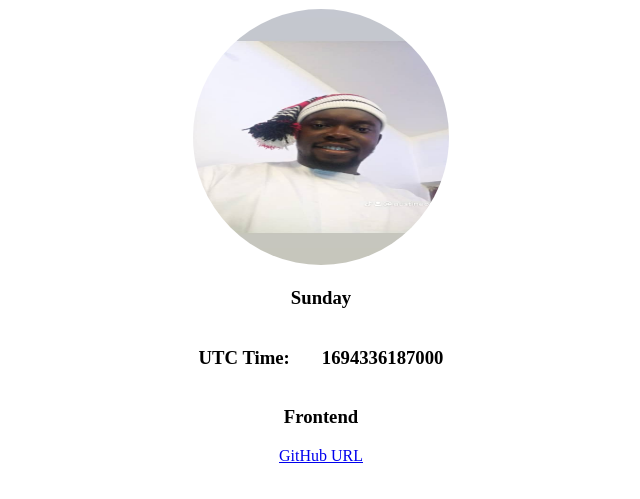
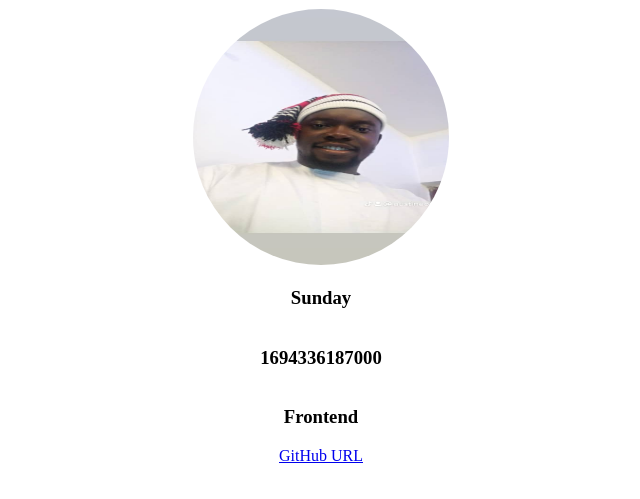
Before and after one commit to austynomilan/hngxTask1, a website: page index.html in a window 1280 px wide. Shown: the part 101-600 px from the top of the page, without its empty margins (319-959 px from the left). Drawn offline with Linux system fonts and the light colour scheme.

Commit message:
ui updated

```diff
--- a/index.html
+++ b/index.html
@@ -18,7 +18,6 @@
             <h3 data-testid="currentDayOfTheWeek" id="dayOfWeek"></h3>
         </section>
         <section class="timer">
-            <h3 class="timer_text">UTC Time:</h3>
             <h3 id="currentTime" data-testid="currentUTCTime"></h3>
         </section>
         <section>
```
